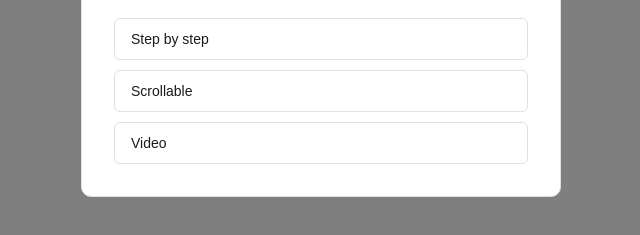
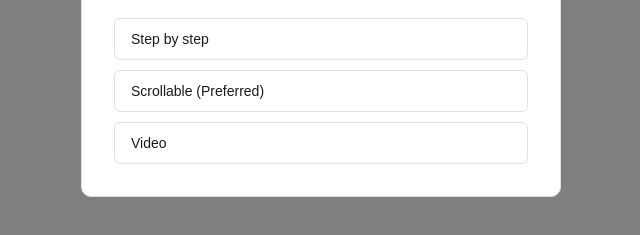
Before and after one commit to KarenUlloa/neurocept-tutorial, a plain HTML site: page index.html in a window 1280 px wide. Shown: the part 343-578 px from the top of the page, 319-959 px from the left. Drawn offline with Linux system fonts and the light colour scheme.

Commit message:
Mark scrollable as preferred option

```diff
--- a/index.html
+++ b/index.html
@@ -101,7 +101,7 @@
     <p>Choose a format to get started.</p>
     <div class="modal-options">
       <button data-format="slide">Step by step</button>
-      <button data-format="scroll">Scrollable</button>
+      <button data-format="scroll">Scrollable (Preferred)</button>
       <button data-format="video">Video</button>
     </div>
   </div>
```
